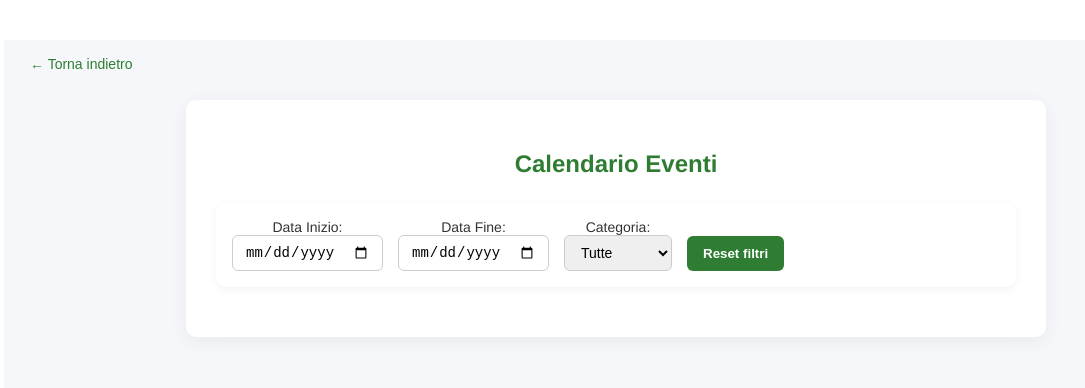
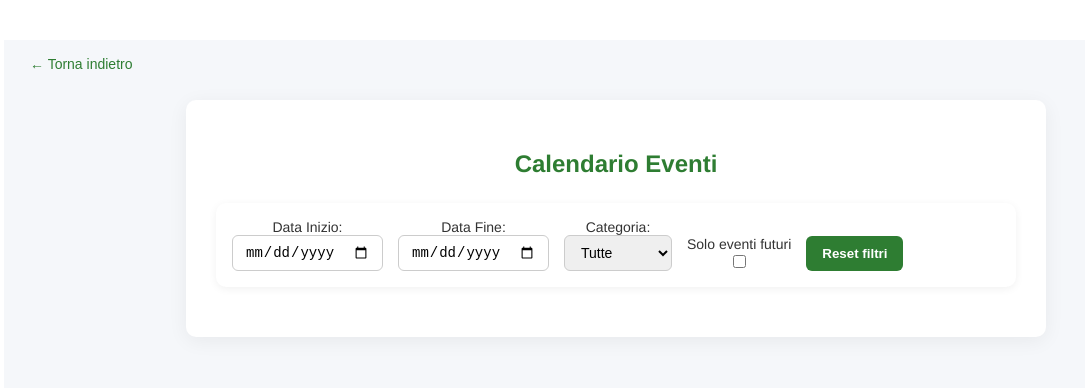
Before and after one commit to niccolocristoforettiU/TrentoUnica, a Vue app in the folder trentounica-frontend/: page /Appcalendar in a window 1280 px wide. Shown: the top 388 px of the page, without its empty margins (24-1109 px from the left). Built offline with nearby package versions, Linux system fonts and the light colour scheme; no server answers; what @fawmi/vue-google-maps would draw is missing.

Commit message:
Rimozione eventi passati in mappa ed elenco

```diff
--- a/trentounica-frontend/src/components/AppCalendar.vue
+++ b/trentounica-frontend/src/components/AppCalendar.vue
@@ -36,6 +36,10 @@
           <span style="font-size: 14px;">Solo eventi in location preferite</span>
           <input type="checkbox" v-model="showOnlyPreferredLocations" @change="fetchEvents" />
         </label>
+        <label class="checkbox-inline">
+          <span style="font-size: 14px;">Solo eventi futuri</span>
+          <input type="checkbox" v-model="onlyUpcoming" @change="fetchEvents" />
+        </label>
         <button @click="resetFilters">Reset filtri</button>
       </div>
 
@@ -69,6 +73,7 @@ export default {
       showOnlyMine: false,
       showOnlyPreferred: false,
       showOnlyPreferredLocations: false,
+      onlyUpcoming: false,
       role: localStorage.getItem("role") || ""
     };
   },
@@ -91,6 +96,10 @@ export default {
         if (this.role === 'client' && this.showOnlyPreferred) {
           params.onlyEventPreferred = true;
         }
+        if (this.onlyUpcoming) {
+          const todayStr = new Date().toISOString().split('T')[0];
+          params.startDate = todayStr;
+        }
 
         const response = await api.get("/events/filter", {
           params
@@ -109,6 +118,7 @@ export default {
       this.showOnlyMine = false;
       this.showOnlyPreferred = false;
       this.showOnlyPreferredLocations = false;
+      this.onlyUpcoming = false;
       this.fetchEvents();
     },
     initCalendar() {
@@ -157,6 +167,14 @@ export default {
       }
     },
     handleEventClick(info) {
+      const eventDate = new Date(info.event.start);
+      const today = new Date();
+      today.setHours(0, 0, 0, 0);
+      if (eventDate < today) {
+        alert("Questo evento è passato. Puoi solo visualizzare i dettagli.");
+        this.$router.push(`/event/${info.event.id}`);
+        return;
+      }
       const scelta = confirm("Vuoi esportare questo evento nel tuo calendario personale?\nPremi Annulla per visualizzare i dettagli.");
       if (scelta) {
         this.exportEvent(info);
--- a/trentounica-frontend/src/components/MapLocation.vue
+++ b/trentounica-frontend/src/components/MapLocation.vue
@@ -142,16 +142,19 @@ export default {
         let endpoint = "";
         let params = {};
 
+        // Forza filtro startDate alla data odierna se non selezionato manualmente
+        const todayStr = new Date().toISOString().split('T')[0];
+
         if (this.role === "organizer") {
           endpoint = "/events/filter";
           params.onlyMine = this.showOnlyMine;
 
-          if (this.startDate) params.startDate = this.startDate;
+          params.startDate = this.startDate || todayStr;
           if (this.endDate) params.endDate = this.endDate;
           if (this.category) params.category = this.category;
         } else if (this.role === "client" || this.role === "admin") {
           endpoint = "/events/filter";
-          if (this.startDate) params.startDate = this.startDate;
+          params.startDate = this.startDate || todayStr;
           if (this.endDate) params.endDate = this.endDate;
           if (this.category) params.category = this.category;
           if (this.role === "client") {
--- a/trentounica-frontend/src/components/SearchBar.vue
+++ b/trentounica-frontend/src/components/SearchBar.vue
@@ -19,7 +19,6 @@
       </select>
 
       <div class="checkbox-group">
-        <label><input type="checkbox" v-model="onlyUpcoming" @change="fetchEvents" /> Solo eventi futuri</label>
         <label><input type="checkbox" v-model="sortByDate" @change="fetchEvents" /> Ordina per data (decrescente)</label>
         <label><input type="checkbox" v-model="sortByPopularity" @change="fetchEvents" /> Ordina per popolarità</label>
       </div>
@@ -74,7 +73,7 @@ export default {
       selectedCategory: "",
       sortByDate: false,
       sortByPopularity: false,
-      onlyUpcoming: false,
+      onlyUpcoming: true,
       events: [],
       showOnlyMine: false,
       showOnlyPreferred: false,
@@ -96,7 +95,7 @@ export default {
             category: this.selectedCategory,
             sortByDate: this.sortByDate,
             sortByPopularity: this.sortByPopularity,
-            onlyUpcoming: this.onlyUpcoming,
+            onlyUpcoming: true,
             onlyMine: this.role === "organizer" && this.showOnlyMine,
             onlyPreferred: this.role === "client" && this.showOnlyPreferredLocations,
             onlyEventPreferred: this.role === "client" && this.showOnlyPreferred
@@ -115,7 +114,6 @@ export default {
       this.selectedCategory = "";
       this.sortByDate = false;
       this.sortByPopularity = false;
-      this.onlyUpcoming = false;
       this.showOnlyMine = false;
       this.showOnlyPreferred = false;
       this.showOnlyPreferredLocations = false;
```
